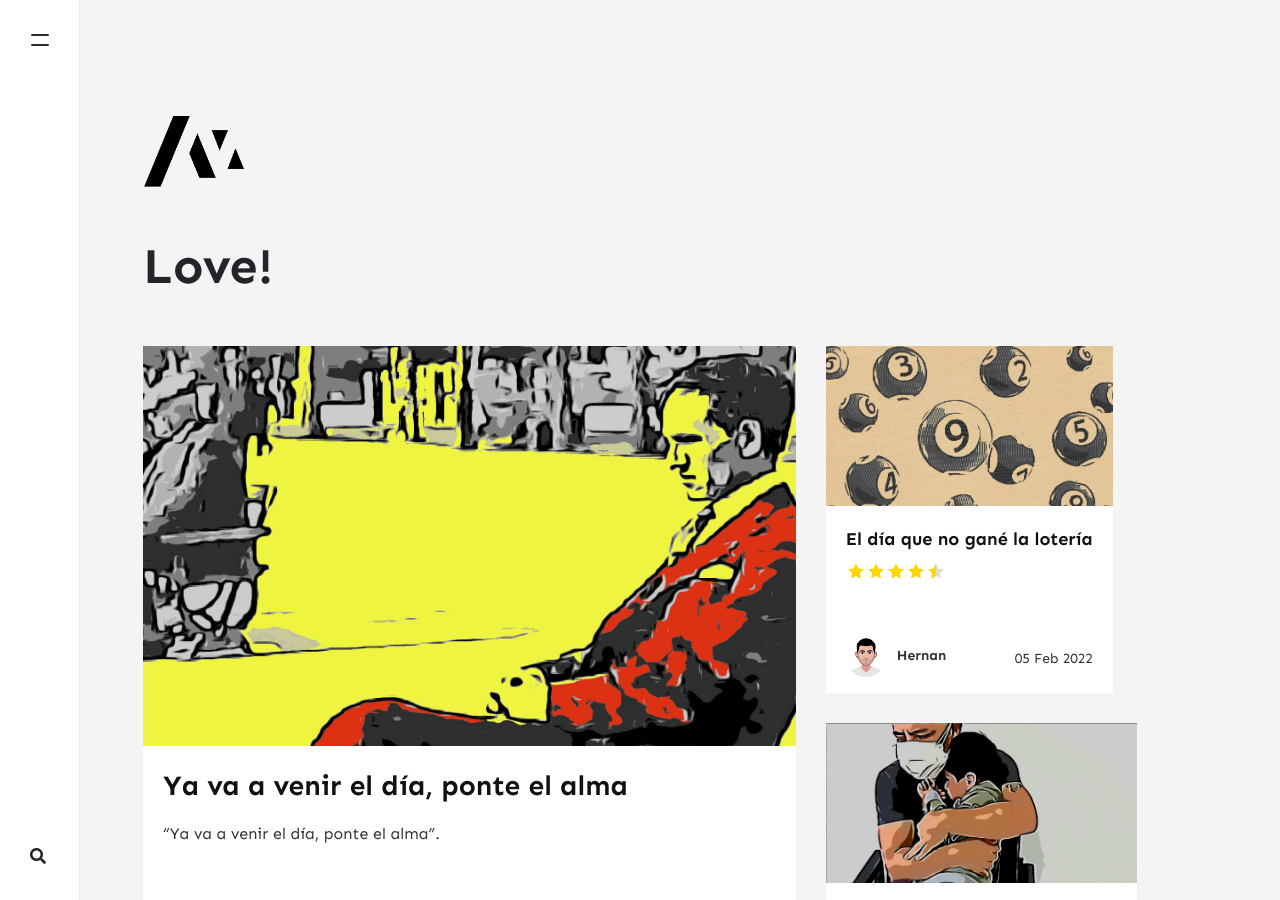
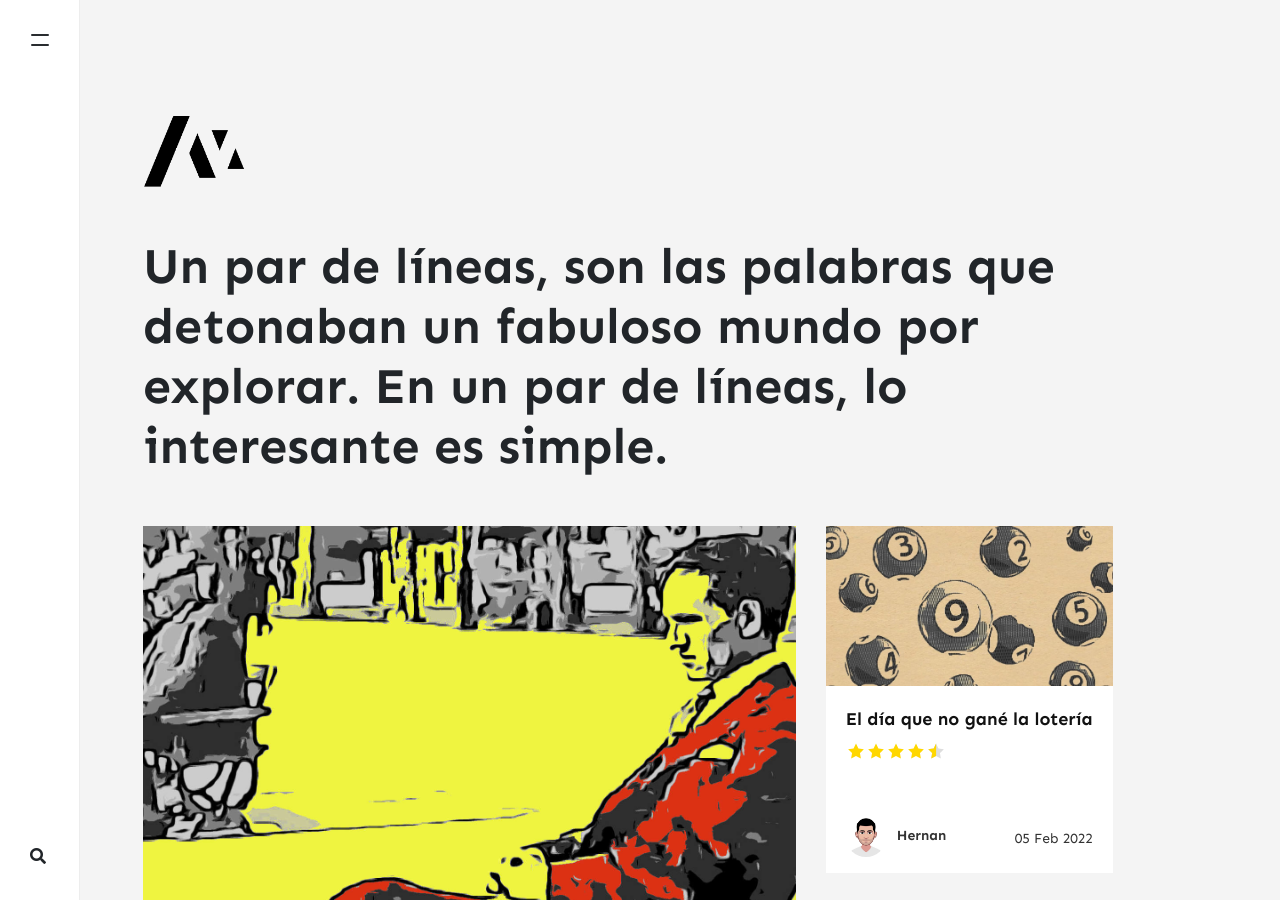
Before and after one commit to kanancho/unpardelineas, a Jekyll site: the page built from index.html, in a window 1280 px wide and 900 px high. Built offline with Jekyll 4.4.1, drawn with Linux system fonts in a browser that asks for light colours; nearby versions of some CDN libraries; the list of posts is cut into pages by our own code; comment, search, counter and statistics services are not loaded.

Commit message:
Update _config.yml

```diff
--- a/_config.yml
+++ b/_config.yml
@@ -1,7 +1,7 @@
 # Site
 name: "Un par de líneas"
 title: "Un par de líneas"
-description: "Love!"
+description: "Un par de líneas, son las palabras que detonaban un fabuloso mundo por explorar. En un par de líneas, lo interesante es simple."
 logo: 'assets/images/logo.png'
 favicon: 'assets/images/logo.png'
 baseurl: /unpardelineas
```
